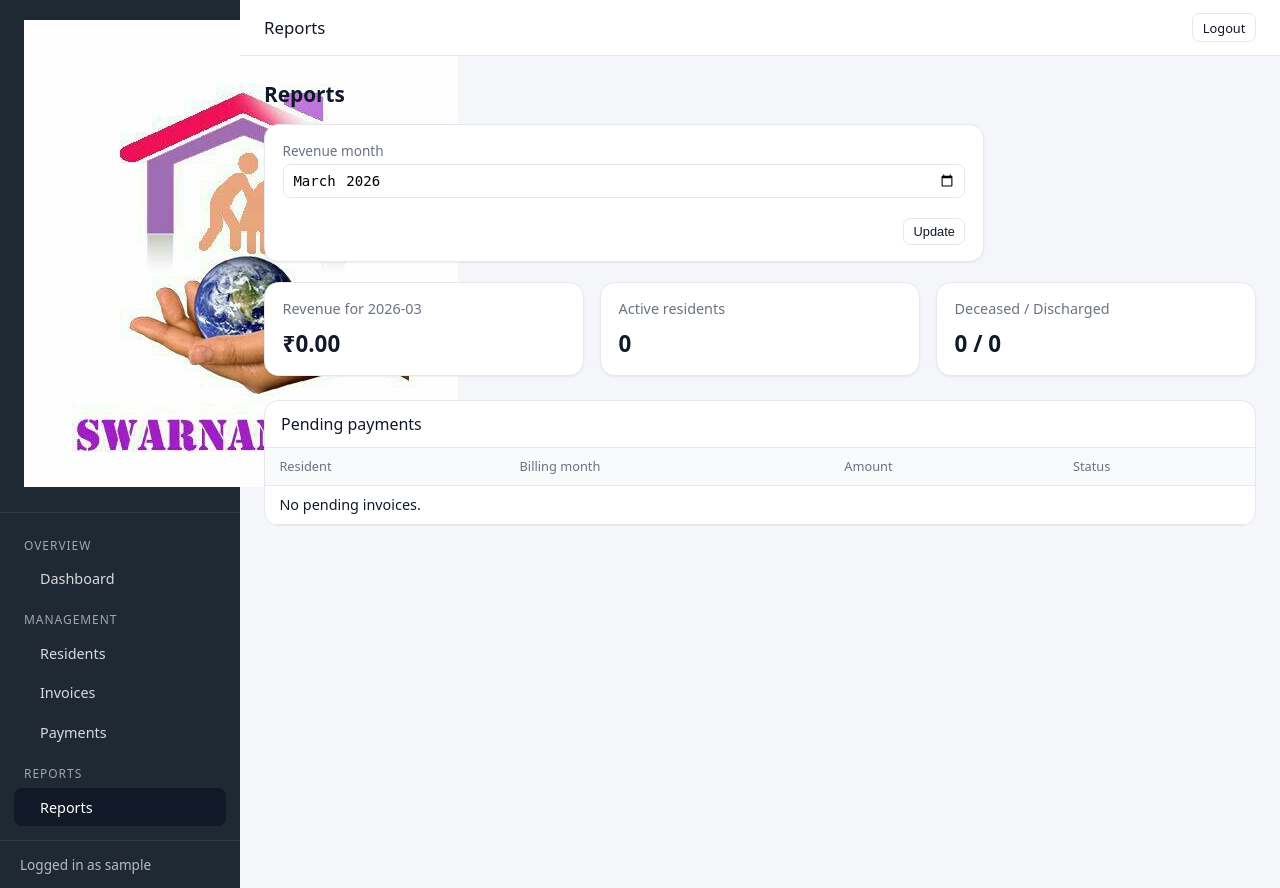
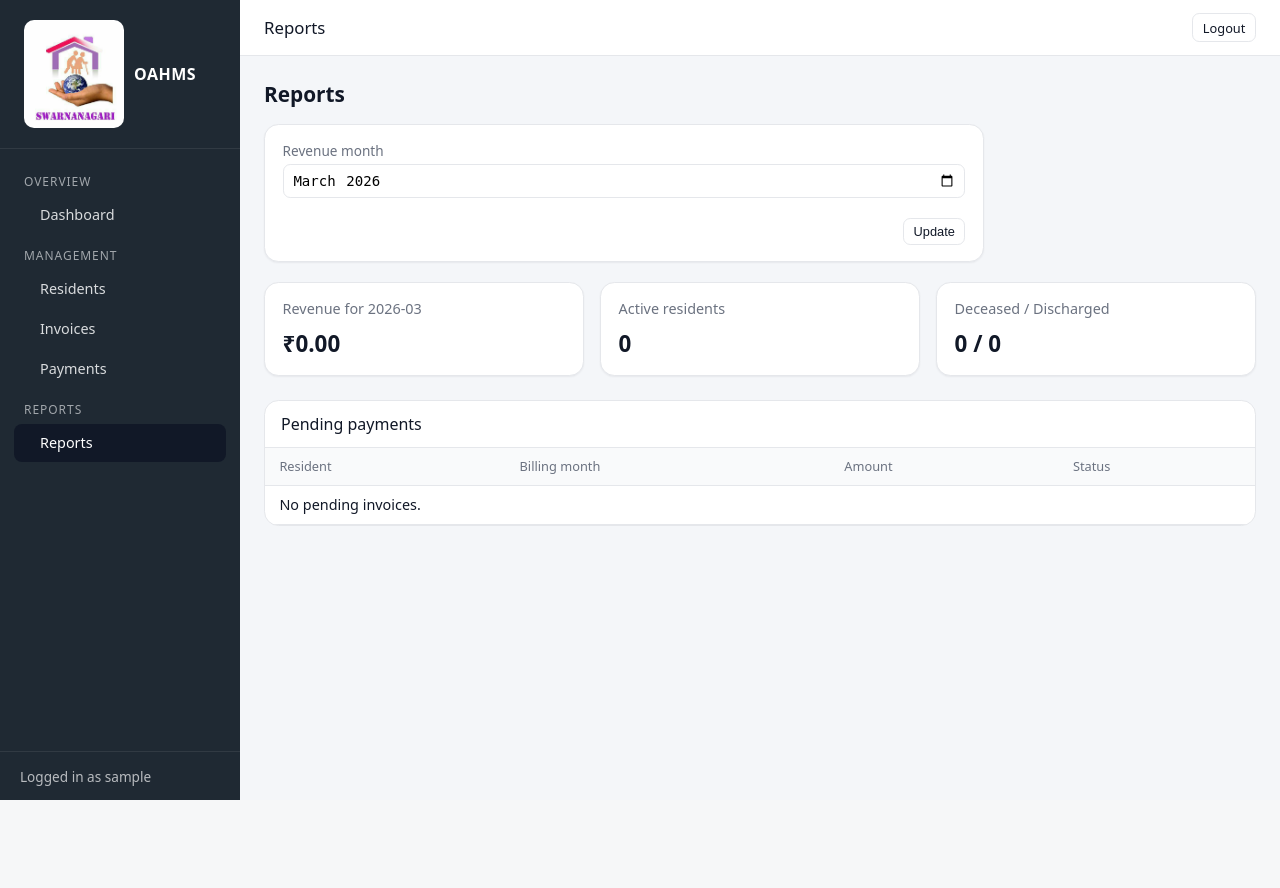
Before and after one commit to lohokane/oahms, a PHP site: page /reports.php in a window 1280 px wide. After the commit the page ends 800 px from the top, so only its background shows below. Run offline with PHP 8.4, Linux system fonts and the light colour scheme; the visitor is signed in with stand-in values (Sample User, id 1); data that the repository does not hold is empty.

Commit message:
Describe what you changed

```diff
--- a/assets/css/style.css
+++ b/assets/css/style.css
@@ -49,6 +49,9 @@ a {
     border-bottom: 1px solid rgba(255, 255, 255, 0.08);
     font-weight: 600;
     letter-spacing: 0.03em;
+    display: flex;
+    align-items: center;
+    gap: 10px;
 }
 
 .sidebar-nav {
--- a/public/dashboard.php
+++ b/public/dashboard.php
@@ -83,7 +83,7 @@ try {
 <div class="layout">
     <aside class="sidebar">
         <div class="sidebar-header">
-            <img src="../assets/images/logo.jpg" class="logo_sidebar" alt="Logo" loading="eager" fetchpriority="high" width="100px">
+            <img src="../assets/images/logo.jpg" class="logo_sidebar" alt="Logo" loading="eager" fetchpriority="high" style="border-radius: 10px; width: 100px;">
             OAHMS
         </div>
         <nav class="sidebar-nav">
--- a/public/invoice_form.php
+++ b/public/invoice_form.php
@@ -117,7 +117,7 @@ if ($_SERVER['REQUEST_METHOD'] === 'POST') {
 <body>
 <div class="layout">
     <aside class="sidebar">
-        <div class="sidebar-header"><img src="../assets/images/logo.jpg" class="logo_sidebar" alt="Logo" loading="eager" fetchpriority="high"></div>
+        <div class="sidebar-header"><img src="../assets/images/logo.jpg" class="logo_sidebar" alt="Logo" loading="eager" fetchpriority="high" style="border-radius: 10px; width: 100px;"></div>
         <nav class="sidebar-nav">
             <div>
                 <div class="nav-section-title">Overview</div>
--- a/public/invoice_generate.php
+++ b/public/invoice_generate.php
@@ -59,7 +59,7 @@ if ($_SERVER['REQUEST_METHOD'] === 'POST') {
 <body>
 <div class="layout">
     <aside class="sidebar">
-        <div class="sidebar-header"><img src="../assets/images/logo.jpg" class="logo_sidebar" alt="Logo" loading="eager" fetchpriority="high"></div>
+        <div class="sidebar-header"><img src="../assets/images/logo.jpg" class="logo_sidebar" alt="Logo" loading="eager" fetchpriority="high" style="border-radius: 10px; width: 100px;">OAHMS</div>
         <nav class="sidebar-nav">
             <div>
                 <div class="nav-section-title">Overview</div>
--- a/public/invoices.php
+++ b/public/invoices.php
@@ -50,7 +50,7 @@ $invoices = $stmt->fetchAll();
 <body>
 <div class="layout">
     <aside class="sidebar">
-        <div class="sidebar-header"><img src="../assets/images/logo.jpg" class="logo_sidebar" alt="Logo" loading="eager" fetchpriority="high"></div>
+        <div class="sidebar-header"><img src="../assets/images/logo.jpg" class="logo_sidebar" alt="Logo" loading="eager" fetchpriority="high" style="border-radius: 10px; width: 100px;">OAHMS</div>
         <nav class="sidebar-nav">
             <div>
                 <div class="nav-section-title">Overview</div>
--- a/public/payment_form.php
+++ b/public/payment_form.php
@@ -132,7 +132,7 @@ if ((int)$data['invoice_id'] > 0) {
 <body>
 <div class="layout">
     <aside class="sidebar">
-        <div class="sidebar-header"><img src="../assets/images/logo.jpg" class="logo_sidebar" alt="Logo" loading="eager" fetchpriority="high"></div>
+        <div class="sidebar-header"><img src="../assets/images/logo.jpg" class="logo_sidebar" alt="Logo" loading="eager" fetchpriority="high" style="border-radius: 10px; width: 100px;">OAHMS</div>
         <nav class="sidebar-nav">
             <div>
                 <div class="nav-section-title">Overview</div>
--- a/public/payments.php
+++ b/public/payments.php
@@ -28,7 +28,7 @@ $payments = $stmt->fetchAll();
 <body>
 <div class="layout">
     <aside class="sidebar">
-        <div class="sidebar-header"><img src="../assets/images/logo.jpg" class="logo_sidebar" alt="Logo" loading="eager" fetchpriority="high"></div>
+        <div class="sidebar-header"><img src="../assets/images/logo.jpg" class="logo_sidebar" alt="Logo" loading="eager" fetchpriority="high" style="border-radius: 10px; width: 100px;">OAHMS</div>
         <nav class="sidebar-nav">
             <div>
                 <div class="nav-section-title">Overview</div>
--- a/public/reports.php
+++ b/public/reports.php
@@ -51,7 +51,7 @@ $dischargedResidents = (int)$pdo->query('SELECT COUNT(*) AS c FROM residents WHE
 <body>
 <div class="layout">
     <aside class="sidebar">
-        <div class="sidebar-header"><img src="../assets/images/logo.jpg" class="logo_sidebar" alt="Logo" loading="eager" fetchpriority="high"></div>
+        <div class="sidebar-header"><img src="../assets/images/logo.jpg" class="logo_sidebar" alt="Logo" loading="eager" fetchpriority="high" style="border-radius: 10px; width: 100px;">OAHMS</div>
         <nav class="sidebar-nav">
             <div>
                 <div class="nav-section-title">Overview</div>
--- a/public/resident_form.php
+++ b/public/resident_form.php
@@ -201,7 +201,7 @@ if ($_SERVER['REQUEST_METHOD'] === 'POST') {
 <div class="layout">
     <aside class="sidebar">
         <div class="sidebar-header">
-            <img src="../assets/images/logo.jpg" class="logo_sidebar" alt="Logo" loading="eager" fetchpriority="high">
+            <img src="../assets/images/logo.jpg" class="logo_sidebar" alt="Logo" loading="eager" fetchpriority="high" style="border-radius: 10px; width: 100px;">OAHMS
         </div>
         <nav class="sidebar-nav">
             <div>
--- a/public/resident_view.php
+++ b/public/resident_view.php
@@ -48,7 +48,7 @@ $documents = $stmtDocs->fetchAll();
 <div class="layout">
     <aside class="sidebar">
         <div class="sidebar-header">
-            <img src="../assets/images/logo.jpg" class="logo_sidebar" alt="Logo" loading="eager" fetchpriority="high">
+            <img src="../assets/images/logo.jpg" class="logo_sidebar" alt="Logo" loading="eager" fetchpriority="high" style="border-radius: 10px; width: 100px;">OAHMS
         </div>
         <nav class="sidebar-nav">
             <div>
--- a/public/residents.php
+++ b/public/residents.php
@@ -91,7 +91,7 @@ function sort_link(string $label, string $key, string $currentSort, string $curr
 <div class="layout">
     <aside class="sidebar">
         <div class="sidebar-header">
-            <img src="../assets/images/logo.jpg" class="logo_sidebar" alt="Logo" loading="eager" fetchpriority="high">
+            <img src="../assets/images/logo.jpg" class="logo_sidebar" alt="Logo" loading="eager" fetchpriority="high" style="border-radius: 10px; width: 100px;">OAHMS
         </div>
         <nav class="sidebar-nav">
             <div>
```
